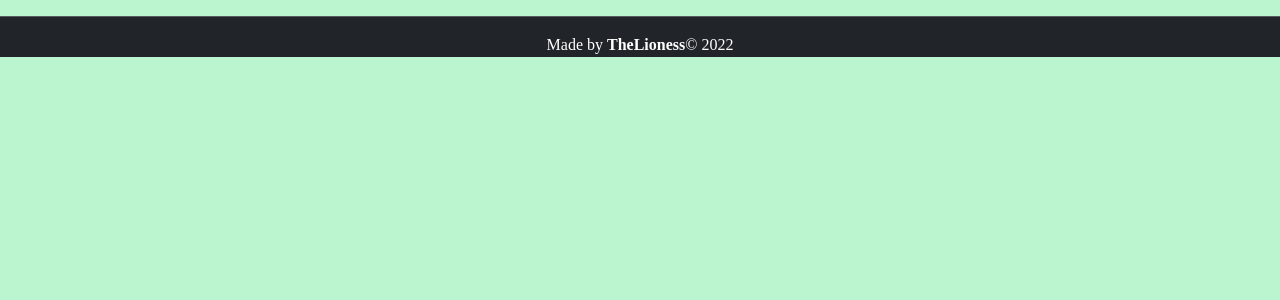
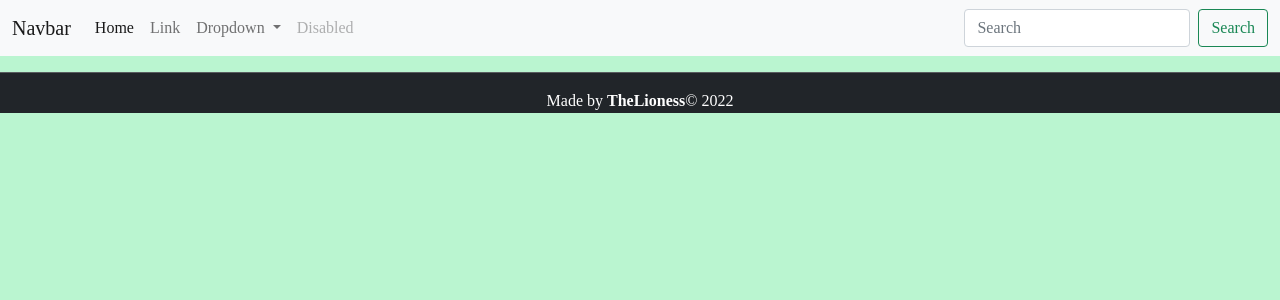
Before and after one commit to vionaosiako/UmbeaMtaani, a Django app: template NeighbourhoodApp/templates/base.html in a window 1280 px wide. Shown: the top 300 px of the page. Run offline with Django 4.2, Linux system fonts and the light colour scheme; the template is opened without the code that fills it, so the values that code supplies are empty; some web fonts are replaced.

Commit message:
Update navbar.html

```diff
--- a/NeighbourhoodApp/templates/base.html
+++ b/NeighbourhoodApp/templates/base.html
@@ -10,7 +10,7 @@
         <link href="https://cdn.jsdelivr.net/npm/bootstrap@5.0.2/dist/css/bootstrap.min.css" rel="stylesheet" integrity="sha384-EVSTQN3/azprG1Anm3QDgpJLIm9Nao0Yz1ztcQTwFspd3yD65VohhpuuCOmLASjC" crossorigin="anonymous">
         <link rel="stylesheet" href="{% static 'css/style.css'%}">
         <link rel="stylesheet" href="https://fonts.googleapis.com/css?family=Trirong">
-        <title>Awwards</title>
+        <title>UmbeaMtaani</title>
     </head>
     <body>
         {% include "navbar.html" %}
--- a/NeighbourhoodApp/templates/navbar.html
+++ b/NeighbourhoodApp/templates/navbar.html
@@ -0,0 +1,36 @@
+<nav class="navbar navbar-expand-lg navbar-light bg-light">
+    <div class="container-fluid">
+        <a class="navbar-brand" href="#">Navbar</a>
+        <button class="navbar-toggler" type="button" data-bs-toggle="collapse" data-bs-target="#navbarSupportedContent" aria-controls="navbarSupportedContent" aria-expanded="false" aria-label="Toggle navigation">
+                <span class="navbar-toggler-icon"></span>
+        </button>
+        <div class="collapse navbar-collapse" id="navbarSupportedContent">
+            <ul class="navbar-nav me-auto mb-2 mb-lg-0">
+                <li class="nav-item">
+                    <a class="nav-link active" aria-current="page" href="#">Home</a>
+                </li>
+                <li class="nav-item">
+                    <a class="nav-link" href="#">Link</a>
+                </li>
+                <li class="nav-item dropdown">
+                    <a class="nav-link dropdown-toggle" href="#" id="navbarDropdown" role="button" data-bs-toggle="dropdown" aria-expanded="false">
+                    Dropdown
+                    </a>
+                    <ul class="dropdown-menu" aria-labelledby="navbarDropdown">
+                    <li><a class="dropdown-item" href="#">Action</a></li>
+                    <li><a class="dropdown-item" href="#">Another action</a></li>
+                    <li><hr class="dropdown-divider"></li>
+                    <li><a class="dropdown-item" href="#">Something else here</a></li>
+                    </ul>
+                </li>
+                <li class="nav-item">
+                    <a class="nav-link disabled" href="#" tabindex="-1" aria-disabled="true">Disabled</a>
+                </li>
+            </ul>
+            <form class="d-flex">
+            <input class="form-control me-2" type="search" placeholder="Search" aria-label="Search">
+            <button class="btn btn-outline-success" type="submit">Search</button>
+            </form>
+        </div>
+    </div>
+</nav>
```
